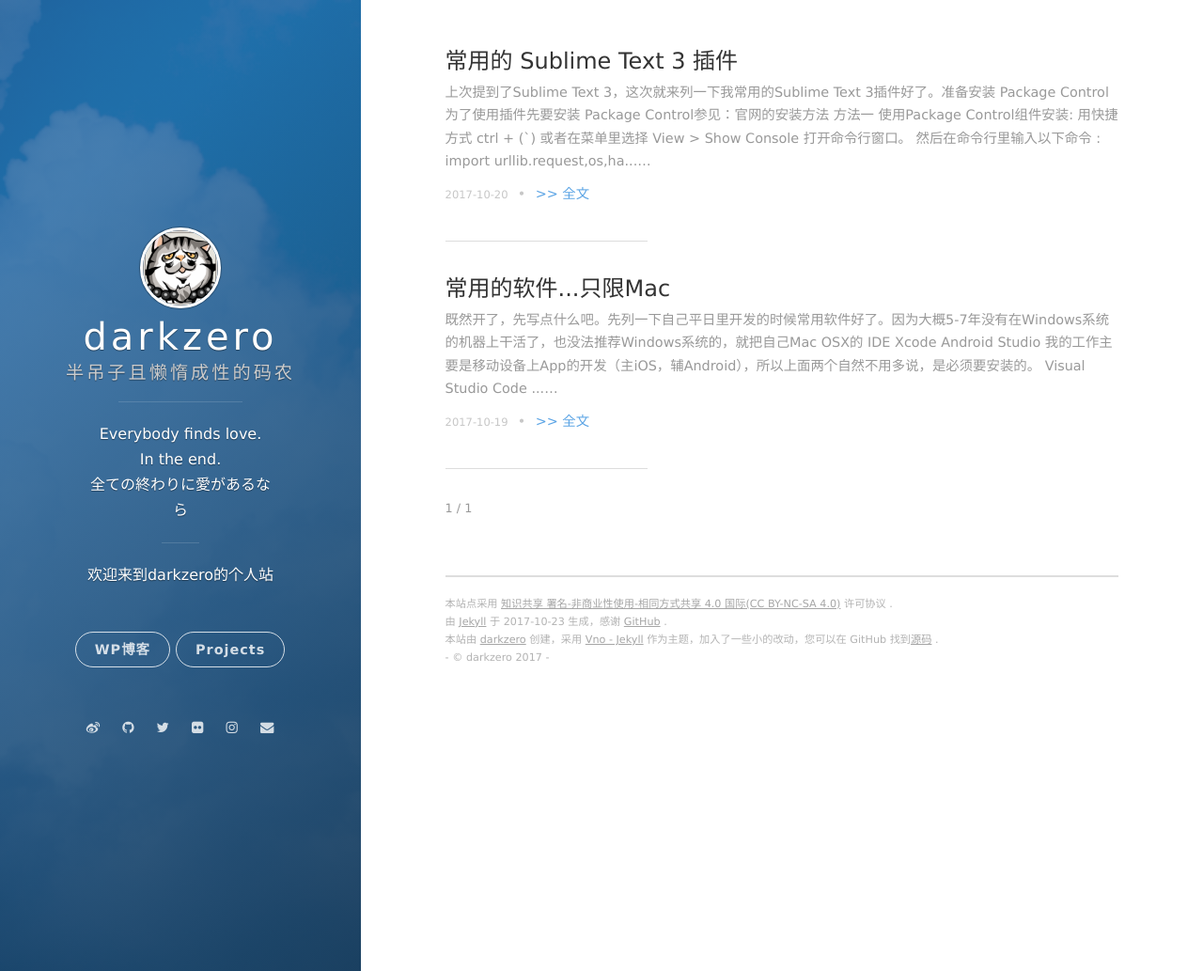
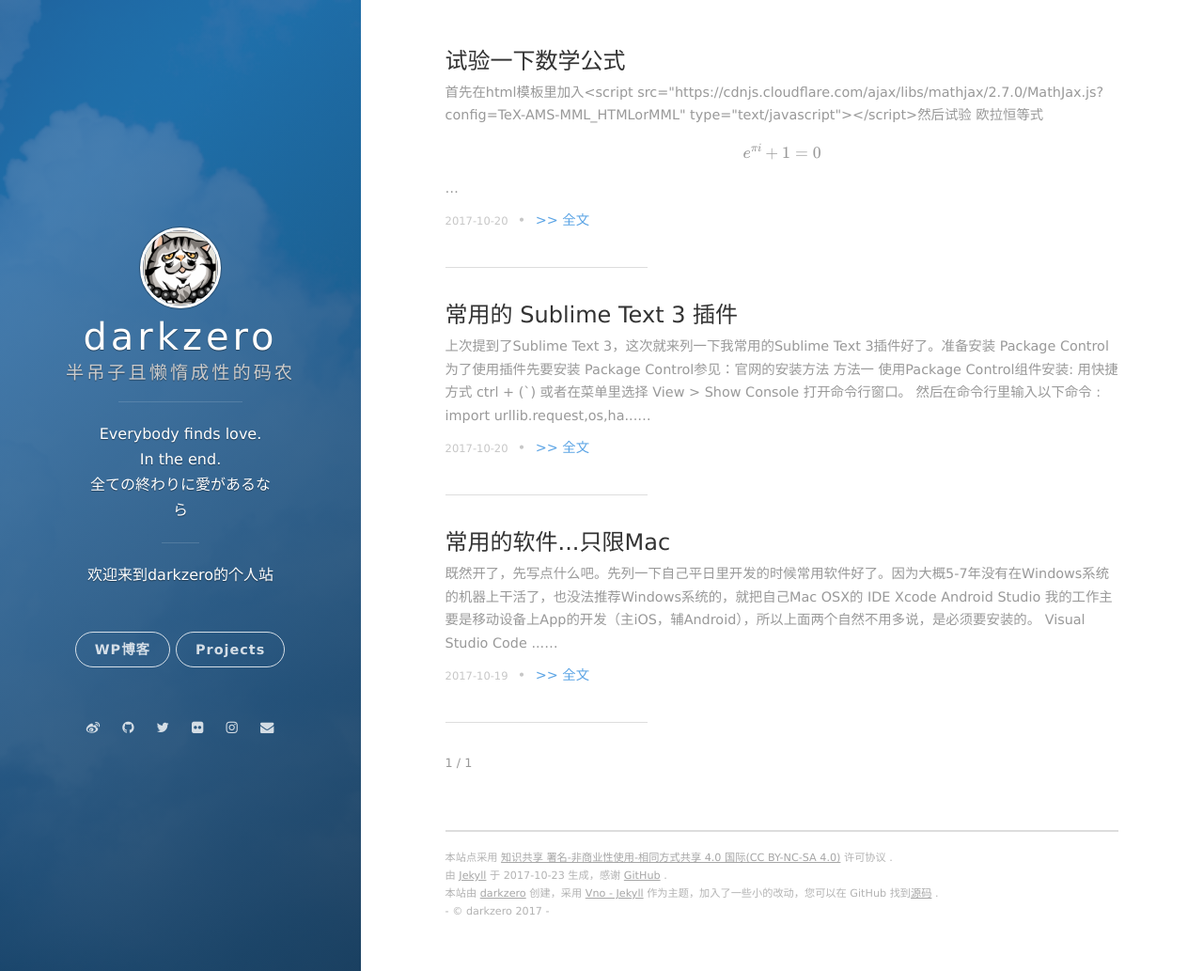
Before and after one commit to darkzero/darkzero.github.io, a Jekyll site: the page built from index.html, in a window 1280 px wide and 1033 px high. Shown: the whole window at 94% size. Built offline with Jekyll 4.4.1, drawn with Linux system fonts in a browser that asks for light colours; nearby versions of some CDN libraries; formulas are drawn with MathJax 3; the list of posts is cut into pages by our own code.

Commit message:
add math support

```diff
--- a/_includes/head.html
+++ b/_includes/head.html
@@ -5,4 +5,5 @@
 
     <link rel="stylesheet" href="{{ "/assets/css/main.css" | prepend: site.baseurl }}">
     <link href="//netdna.bootstrapcdn.com/font-awesome/4.1.0/css/font-awesome.min.css" rel="stylesheet">
+    <script src="https://cdnjs.cloudflare.com/ajax/libs/mathjax/2.7.0/MathJax.js?config=TeX-AMS-MML_HTMLorMML" type="text/javascript"></script>
 </head>
--- /dev/null
+++ b/_posts/2017-10-20-test-math.md
@@ -0,0 +1,16 @@
+---
+layout: post
+title:  "试验一下数学公式"
+date:   2017-10-20 18:52:00 +0900
+---
+首先在html模板里加入
+
+{% highlight html %}
+<script src="https://cdnjs.cloudflare.com/ajax/libs/mathjax/2.7.0/MathJax.js?config=TeX-AMS-MML_HTMLorMML" type="text/javascript"></script>
+{% endhighlight %}
+
+然后试验
+
+* 欧拉恒等式
+
+$$ e^{ \pi i } + 1= 0 $$
```
